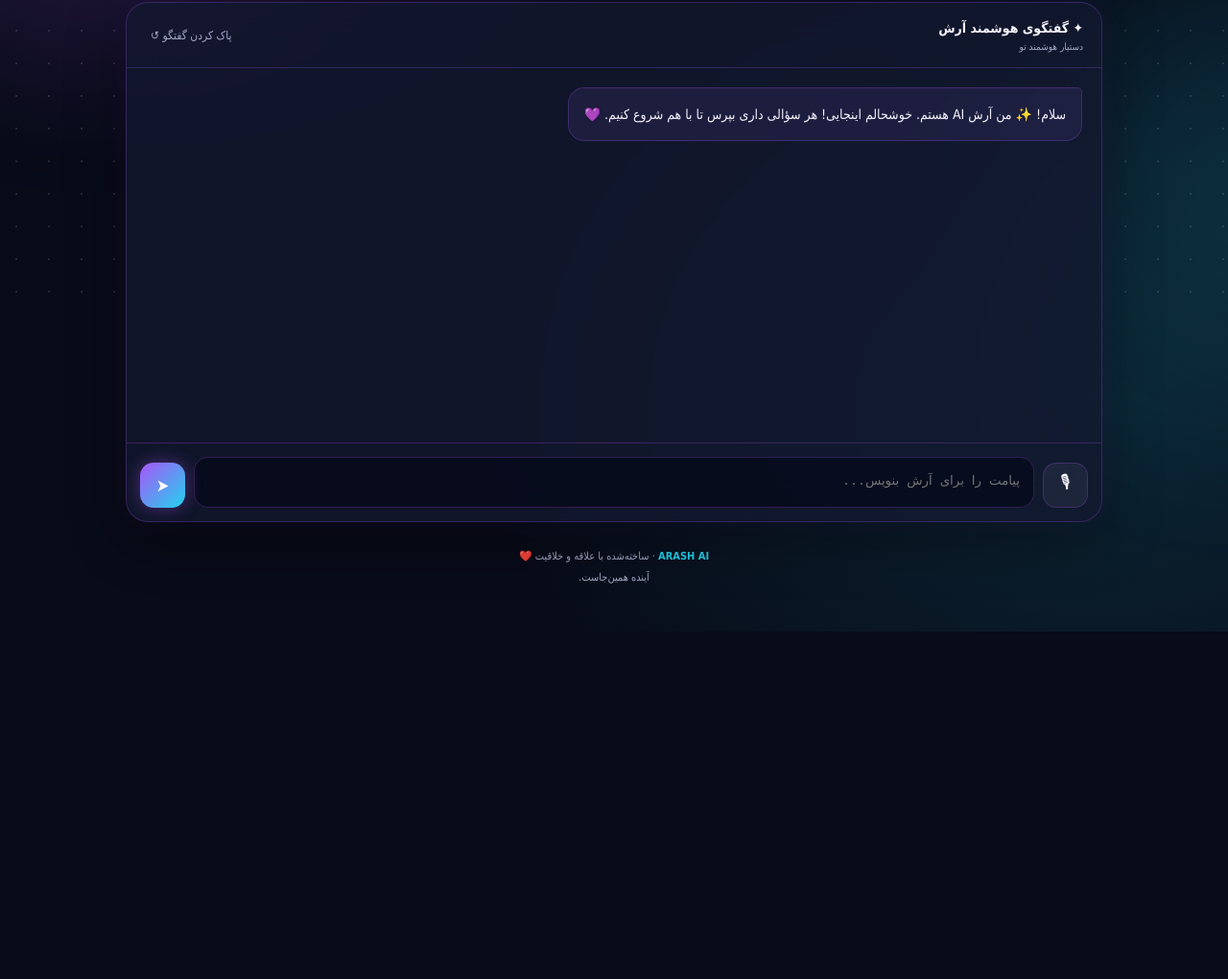
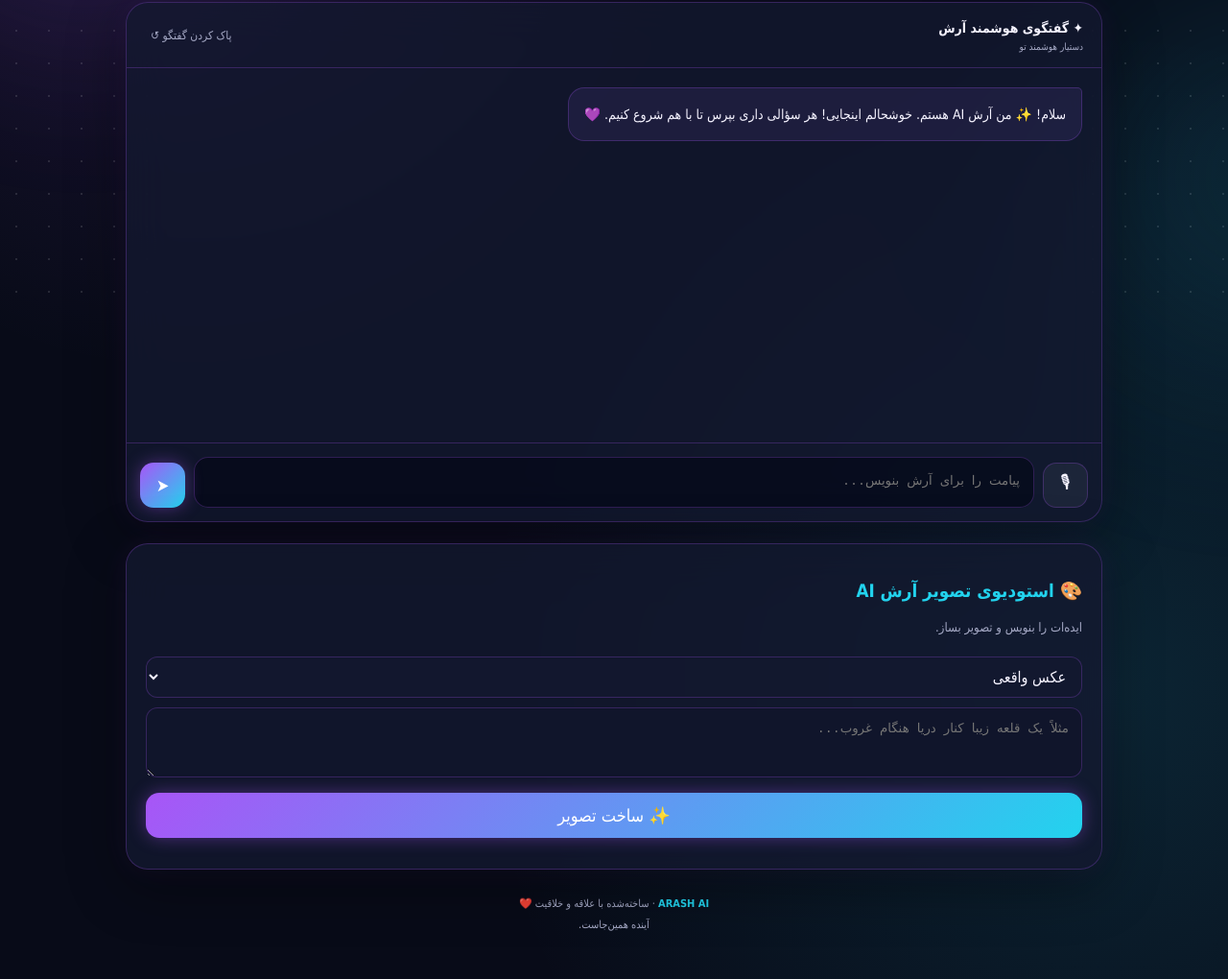
Before and after one commit to arashidearashid-afk/arash-ai, a plain HTML site: page index.html in a window 1280 px wide. Shown: the part 495-1515 px from the top of the page at 96% size. Before the commit the page ends 1153 px from the top, so only its background shows below. Drawn offline with Linux system fonts and the light colour scheme.

Commit message:
Update index.html

```diff
--- a/index.html
+++ b/index.html
@@ -204,6 +204,25 @@ main{max-width:1050px;margin:auto;padding:25px 16px 45px}
   </div>
  </section>
 
+<section class="chatbox" style="margin-top:22px;padding:20px">
+  <h3 style="color:var(--accent2)">🎨 استودیوی تصویر آرش AI</h3>
+  <p style="color:var(--muted);font-size:13px">ایده‌ات را بنویس و تصویر بساز.</p>
+
+  <select id="imageStyle" style="width:100%;margin:10px 0">
+    <option value="photorealistic">عکس واقعی</option>
+    <option value="cartoon illustration">نقاشی کارتونی</option>
+    <option value="anime illustration">انیمه</option>
+    <option value="digital fantasy art">نقاشی فانتزی</option>
+  </select>
+
+  <textarea id="imagePrompt" rows="3" placeholder="مثلاً یک قلعه زیبا کنار دریا هنگام غروب..." style="width:100%;padding:13px;border-radius:12px;background:#10152b;color:white;border:1px solid var(--line)"></textarea>
+
+  <button id="makeImage" class="action send" style="width:100%;margin-top:12px">✨ ساخت تصویر</button>
+
+  <p id="imageStatus" style="font-size:12px;color:var(--accent2)"></p>
+  <img id="generatedImage" alt="تصویر ساخته‌شده توسط آرش AI" style="display:none;width:100%;border-radius:16px;margin-top:12px">
+</section>
+
  <div class="footer">
   <b>ARASH AI</b> · ساخته‌شده با علاقه و خلاقیت ❤️<br>
   آینده همین‌جاست.
```
